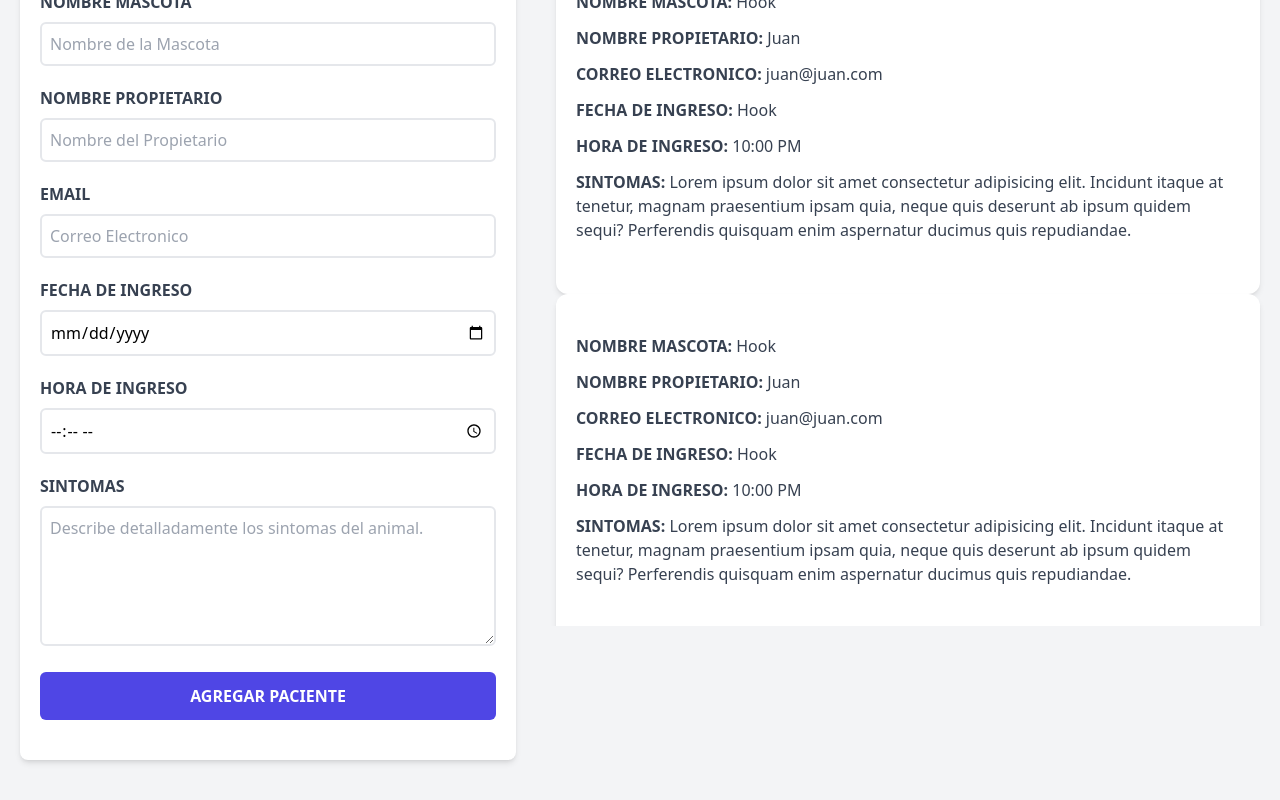
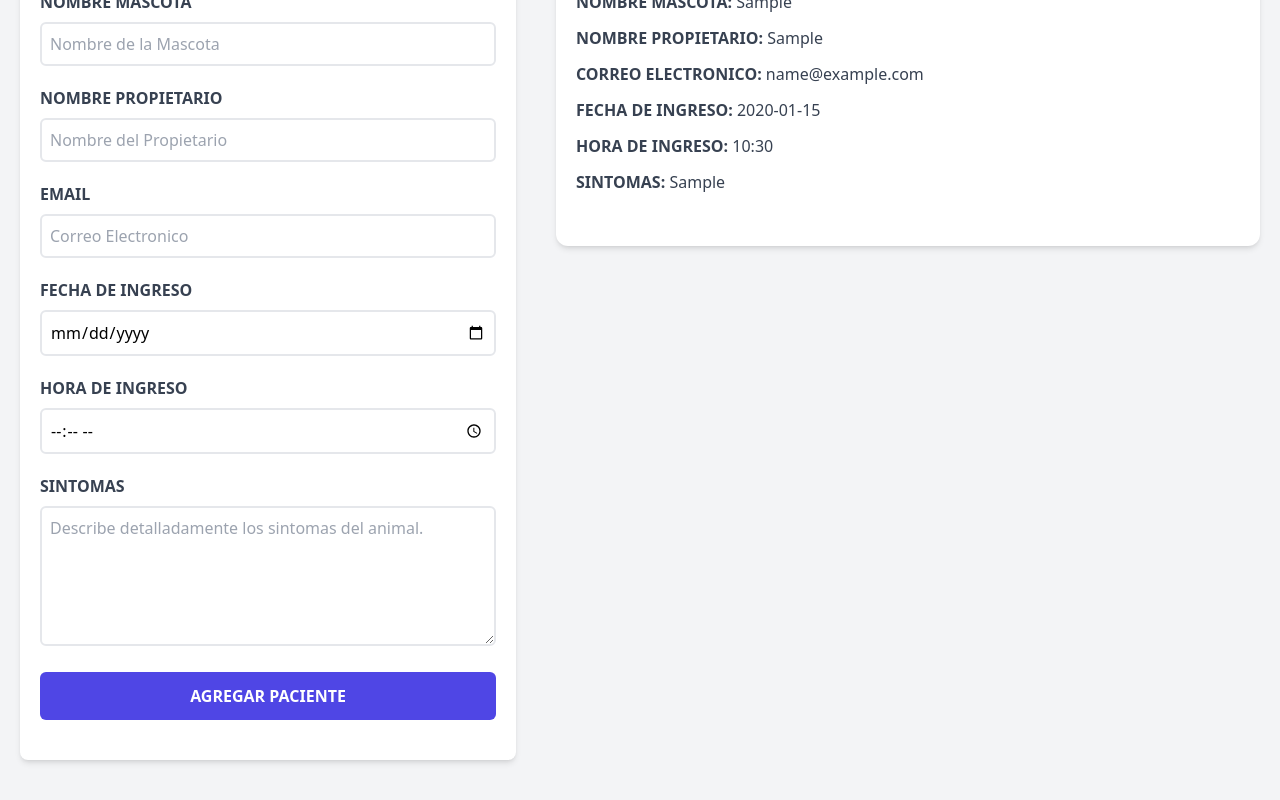
Before and after one commit to DevJuanDuarte/citas-react, a React (Vite) app: page / in a window 1280 px wide. Both pictures are taken after typing "Sample", "Sample", "name@example.com", "2020-01-15", "10:30", "Sample" into the empty fields and a click on the input "Agregar Paciente". Shown: the part 350-1150 px from the top of the page. Built offline with nearby package versions, Linux system fonts and the light colour scheme.

Commit message:
Mostrando Listado, Generar ID único

```diff
--- a/src/App.jsx
+++ b/src/App.jsx
@@ -18,7 +18,9 @@ function App() {
           pacientes = {pacientes}
           setPacientes={setPacientes}
         />
-        <ListadoPacientes />
+        <ListadoPacientes
+          pacientes = {pacientes}
+        />
       </div>
     </div>
 
--- a/src/components/Formulario.jsx
+++ b/src/components/Formulario.jsx
@@ -12,6 +12,13 @@ const Formulario = ({ pacientes, setPacientes }) => {
   const [sintomas, setSintomas] = useState('');
 
   const [error, setError] = useState(false);
+
+  const generarId = () => {
+    const random = Math.random().toString(36).substring(2)
+    const fecha = Date.now().toString(36)
+
+    return random + fecha
+  }
 
   const handleSubmit = (e) => {
 
@@ -38,7 +45,8 @@ const Formulario = ({ pacientes, setPacientes }) => {
       email,
       fecha,
       hora,
-      sintomas
+      sintomas,
+      id: generarId()
     }
     //Se agregan los valores a un nuevo objeto
     setPacientes([...pacientes, objetoPaciente])
--- a/src/components/ListadoPacientes.jsx
+++ b/src/components/ListadoPacientes.jsx
@@ -1,17 +1,21 @@
 import Paciente from './Paciente'
 
-const ListadoPacientes = () => {
+const ListadoPacientes = ({ pacientes }) => {
+
   return (
     <div className='md:w-1/2 lg:w-3/5  md:h-screen overflow-y-scroll'>
       <h2 className='font-black text-3xl text-center'>Listado Pacientes</h2>
       <p className='text-xl mt-5 text-center mb-10'>Administra tus pacientes y {" "}
         <span className='text-indigo-600 font-bold'>Citas</span>
       </p>
-      <Paciente/>
-      <Paciente/>
-      <Paciente/>
-      <Paciente/>
-      <Paciente/>
+      {pacientes.map(paciente => (
+        <Paciente
+          key={paciente.id}
+          paciente = {paciente}
+        />
+      )
+      )}
+
     </div>
   )
 }
--- a/src/components/Paciente.jsx
+++ b/src/components/Paciente.jsx
@@ -1,24 +1,27 @@
-const Paciente = () => {
+const Paciente = ({paciente}) => {
+
+    const {nombre, propietario, email, fecha, hora, sintomas} = paciente
+
     return (
-        <div className='mx-5 bg-white shadow-md px-5 py-10 rounded-xl'>
+        <div className='mx-5 bg-white shadow-md px-5 py-10 rounded-xl mb-5'>
 
             <p className='font-bold mb-3 text-gray-700 uppercase'>Nombre Mascota: {" "}
-                <span className='font-normal normal-case'>Hook</span></p>
+                <span className='font-normal normal-case'>{nombre}</span></p>
 
             <p className='font-bold mb-3 text-gray-700 uppercase'>Nombre Propietario: {" "}
-                <span className='font-normal normal-case'>Juan</span></p>
+                <span className='font-normal normal-case'>{propietario}</span></p>
 
             <p className='font-bold mb-3 text-gray-700 uppercase'>Correo Electronico: {" "}
-                <span className='font-normal normal-case'>juan@juan.com</span></p>
+                <span className='font-normal normal-case'>{email}</span></p>
 
             <p className='font-bold mb-3 text-gray-700 uppercase'>Fecha de Ingreso: {" "}
-                <span className='font-normal normal-case'>Hook</span></p>
+                <span className='font-normal normal-case'>{fecha}</span></p>
 
             <p className='font-bold mb-3 text-gray-700 uppercase'>Hora de Ingreso: {" "}
-                <span className='font-normal normal-case'>10:00 PM</span></p>
+                <span className='font-normal normal-case'>{hora}</span></p>
 
             <p className='font-bold mb-3 text-gray-700 uppercase'>Sintomas: {" "}
-                <span className='font-normal normal-case'>Lorem ipsum dolor sit amet consectetur adipisicing elit. Incidunt itaque at tenetur, magnam praesentium ipsam quia, neque quis deserunt ab ipsum quidem sequi? Perferendis quisquam enim aspernatur ducimus quis repudiandae.</span></p>
+                <span className='font-normal normal-case'>{sintomas}</span></p>
         </div>
     )
 }
```
